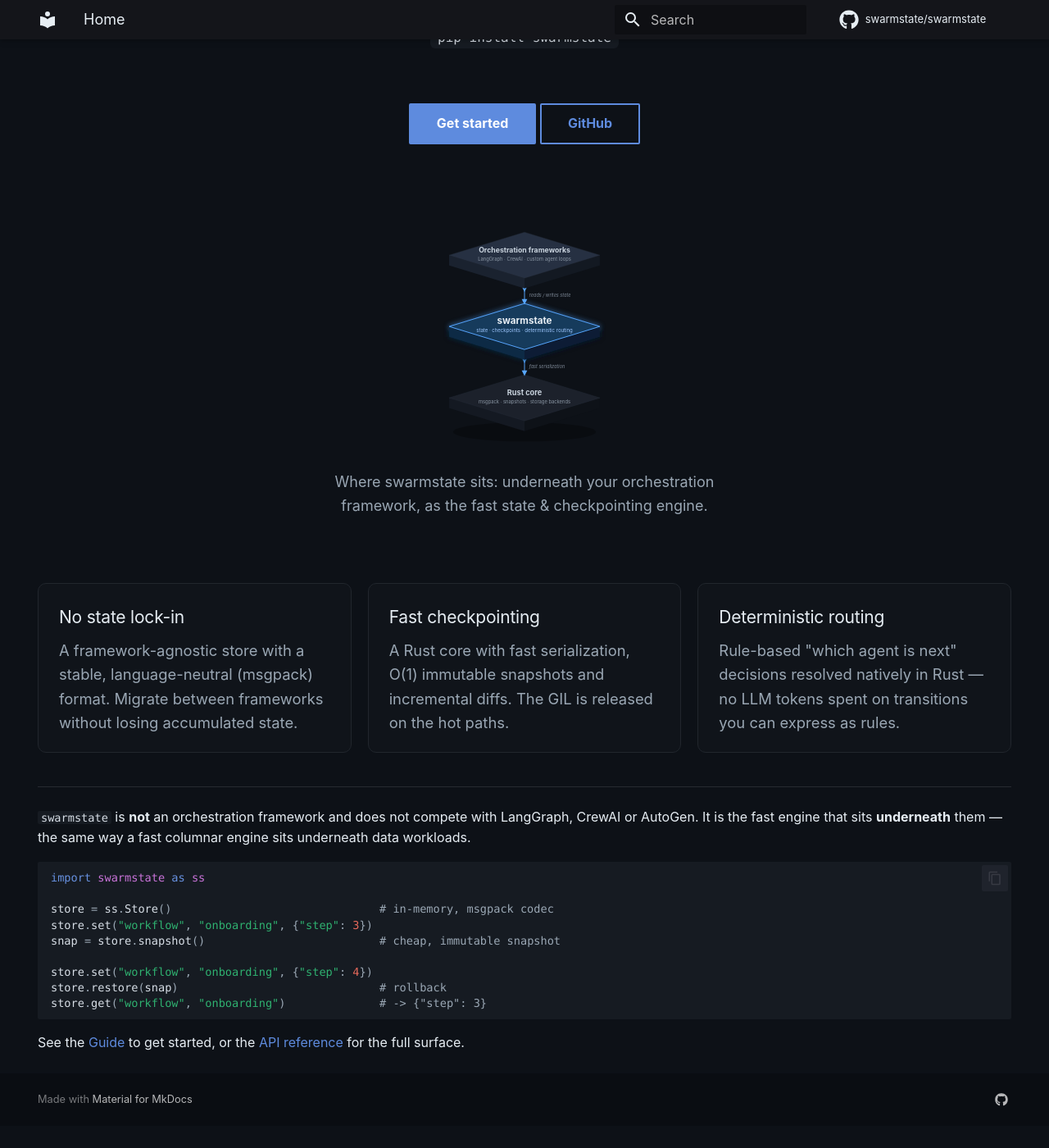
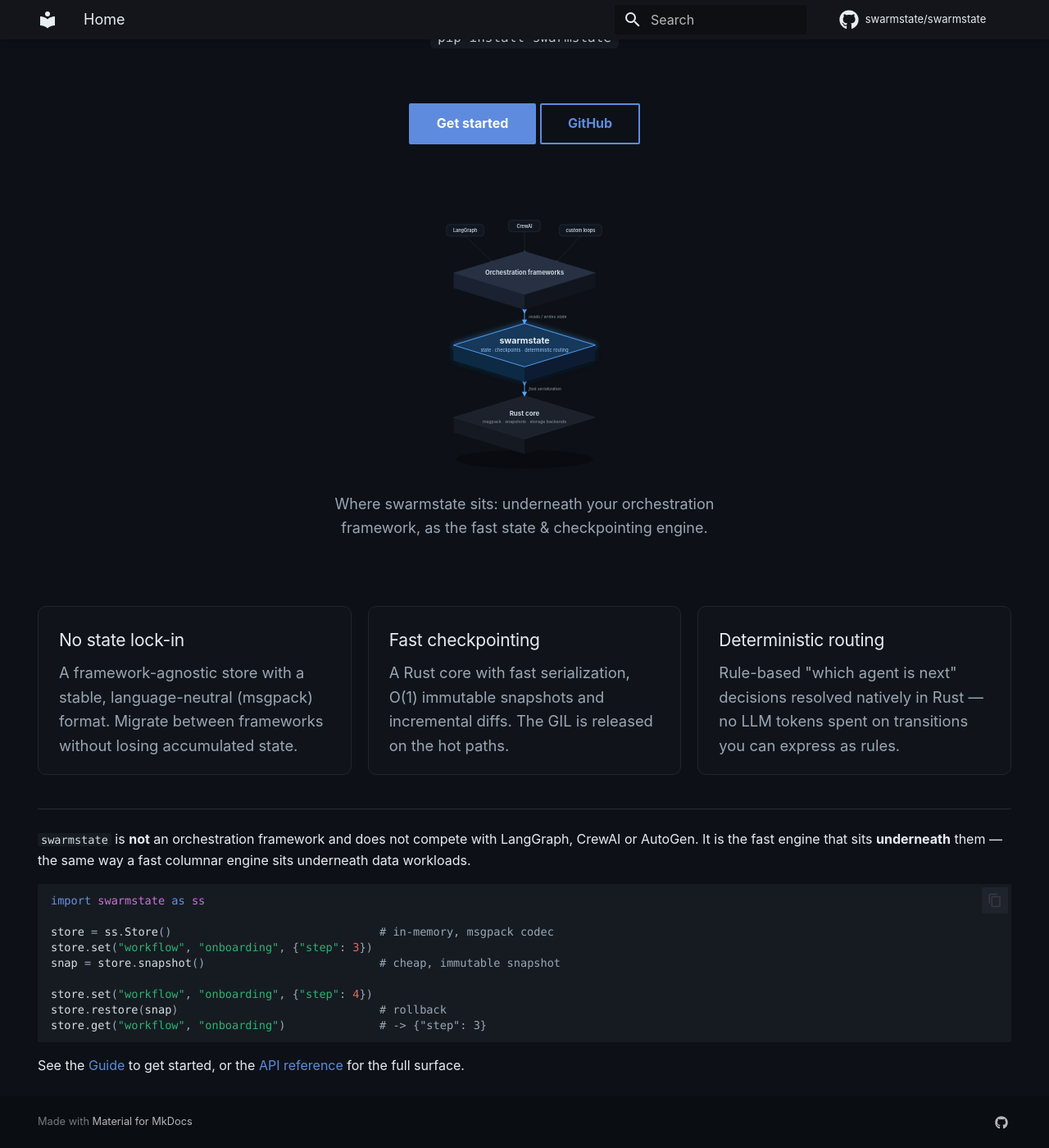
Before and after one commit to swarmstate/swarmstate.github.io, an MkDocs documentation site: the page built from docs/index.md, in a window 1280 px wide and 1400 px high, scrolled down 394 px. Shown: the whole window at 82% size. Built offline with MkDocs 1.6.1 and Material for MkDocs 9.7.7, drawn with Linux system fonts in a browser that asks for light colours; comment, search, counter and statistics services are not loaded; before the commit the page ends 1767 px from its top, so only the background shows below that.

Commit message:
docs: beef up isometric illustration — thicker slabs + framework chips
- deeper extrusion (T=42) so layers read as 3D platforms
- floating LangGraph / CrewAI / custom-loops chips wired to the top layer
- larger canvas (680x720), max-width 600px

Co-Authored-By: Claude Opus 4.8 (1M context) <noreply@anthropic.com>

```diff
--- a/docs/index.md
+++ b/docs/index.md
@@ -18,7 +18,7 @@ Rust core, framework-agnostic, built for production.</p>
 [GitHub](https://github.com/swarmstate/swarmstate){ .md-button }
 </div>
 
-<img class="ss-stack" src="assets/stack.svg" alt="Isometric diagram of the agentic stack: orchestration frameworks (LangGraph, CrewAI, custom loops) on top, swarmstate as the state and checkpointing engine in the middle, and the Rust core with storage backends at the bottom." width="620" height="600" />
+<img class="ss-stack" src="assets/stack.svg" alt="Isometric diagram of the agentic stack: orchestration frameworks (LangGraph, CrewAI, custom loops) on top, swarmstate as the state and checkpointing engine in the middle, and the Rust core with storage backends at the bottom." width="680" height="720" />
 
 <p class="ss-stack-cap">Where swarmstate sits: underneath your orchestration framework, as the fast state &amp; checkpointing engine.</p>
 
--- a/docs/stylesheets/extra.css
+++ b/docs/stylesheets/extra.css
@@ -79,7 +79,7 @@ body {
 .ss-stack {
   display: block;
   width: 100%;
-  max-width: 560px;
+  max-width: 600px;
   height: auto;
   margin: 2.5rem auto 0.5rem;
 }
```
Also changed, not shown: docs/assets/stack.svg.
